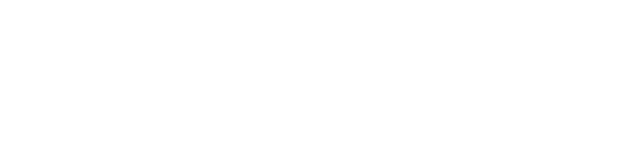
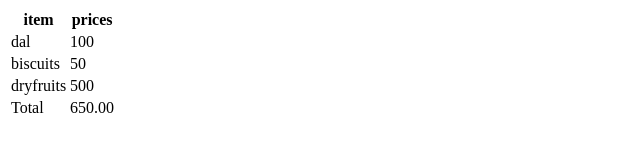
Before and after one commit to acciojob/grofers-checkout-2-TulasiLatha, a website: page main.html in a window 1280 px wide. Shown: the whole page, without its empty margins (0-640 px from the left). Drawn offline with Linux system fonts and the light colour scheme.

Commit message:
created a submission

```diff
--- a/main.html
+++ b/main.html
@@ -8,6 +8,28 @@
 
 <body>
 	<!-- the entire body must be written by student -->
+	<table>
+		<tr>
+			<th>item</th>
+			<th>prices</th>
+		</tr>
+		<tr>
+			<td>dal</td>
+			<td data-ns-test="prices">100</td>
+			</tr>
+		<tr>
+			<td>biscuits</td>
+			<td data-ns-test="prices">50</td>
+		</tr>
+		<tr>
+		<td>dryfruits</td>
+		<td data-ns-test="prices">500</td>
+		</tr>
+		<tr>
+            <td>Total</td>
+            <td data-ns-test="grandTotal">0.00</td>
+
+	</table>
     <script type="text/javascript" src="./script.js">
 </script>
 
--- a/script.js
+++ b/script.js
@@ -1 +1,21 @@
-//your code here
+const priceElements = document.querySelectorAll('[data-ns-test="prices"]');
+const grandTotalElement = document.querySelector('[data-ns-test="grandTotal"]');
+
+function calculateTotalPrice() {
+    let total = 0;
+    priceElements.forEach(priceElement => {
+        const price = parseFloat(priceElement.textContent);
+        if (!isNaN(price)) {
+            total += price;
+        }
+    });
+    return total.toFixed(2); // Ensure two decimal places
+}
+grandTotalElement.textContent = calculateTotalPrice();
+
+// Update the total price when prices change
+priceElements.forEach(priceElement => {
+    priceElement.addEventListener('input', () => {
+        grandTotalElement.textContent = calculateTotalPrice();
+    });
+});
```
